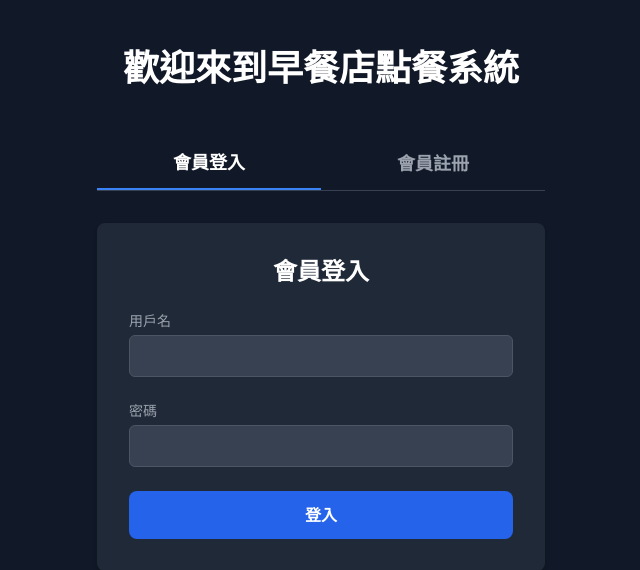
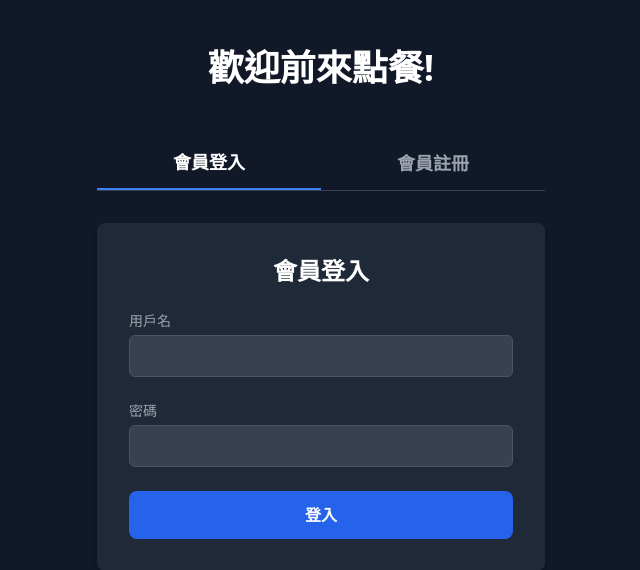
Before and after one commit to hsusparrow1/Final_Project, a Django app: page / in a window 1280 px wide. Shown: the top 570 px of the page, without its empty margins (319-959 px from the left). Run offline with Django 5.2, Linux system fonts and the light colour scheme.

Commit message:
small change

```diff
--- a/templates/page0_login.html
+++ b/templates/page0_login.html
@@ -29,7 +29,7 @@
 </head>
 <body class="bg-gray-900 text-white min-h-screen">
 <div class="container mx-auto px-4 py-12">
-    <h1 class="text-4xl font-bold text-center mb-12">歡迎來到早餐店點餐系統</h1>
+    <h1 class="text-4xl font-bold text-center mb-12">歡迎前來點餐!</h1>
 
     <!-- 標籤切換 -->
     <div class="max-w-md mx-auto mb-8">
```
